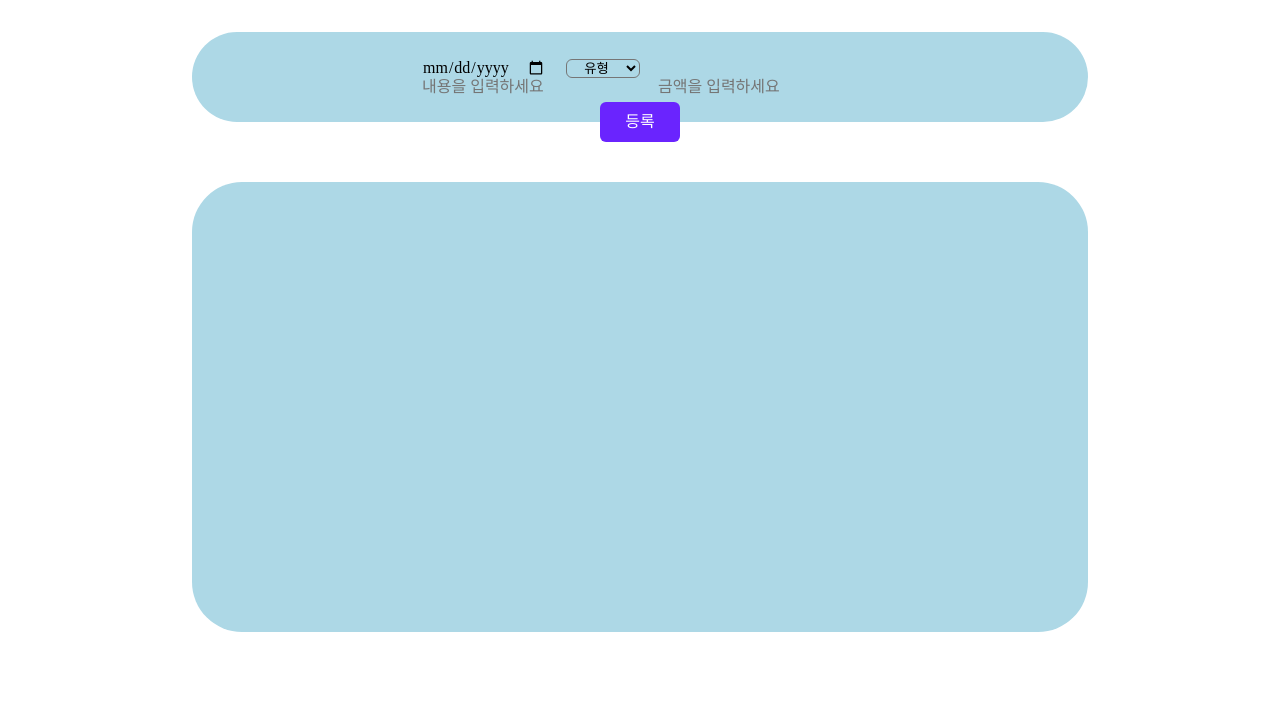
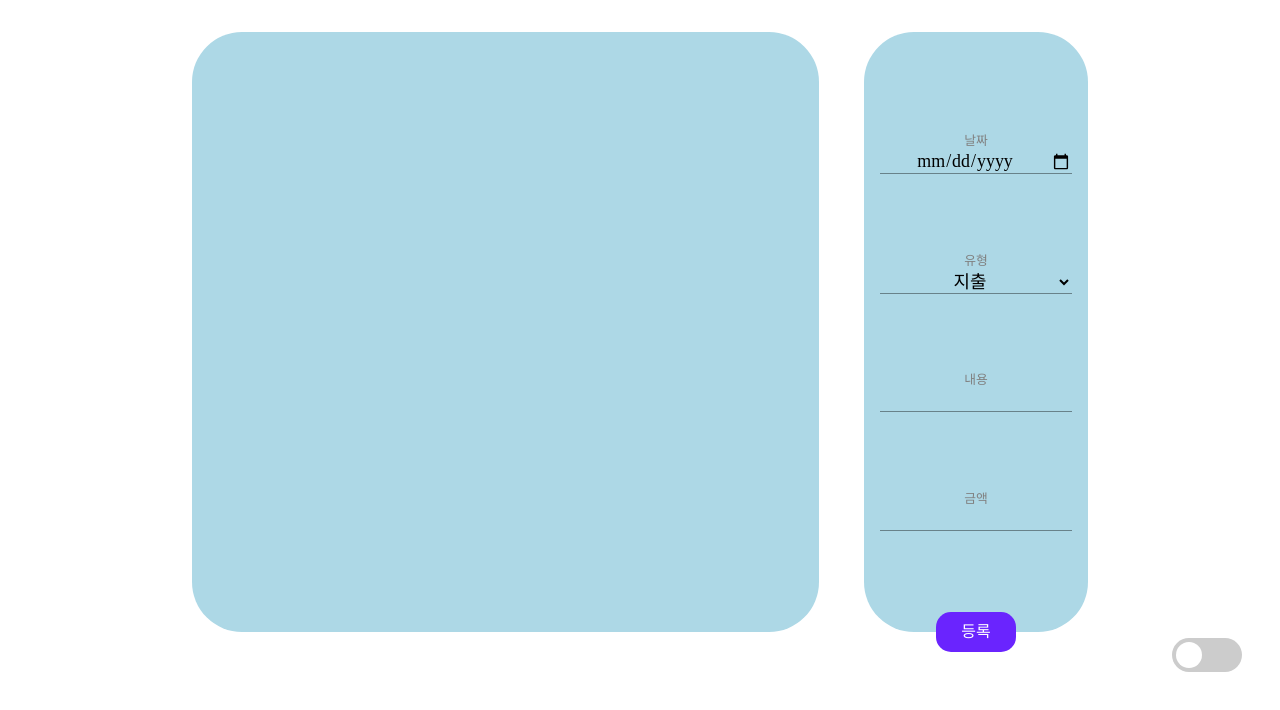
Before and after one commit to dodoli98/How-Money, a plain HTML site: page index.html in a window 1280 px wide. Shown: the part 88-798 px from the top of the page. Drawn offline with nearby package versions, Linux system fonts and the light colour scheme; a web font is replaced by a local one.

Commit message:
20240129

```diff
--- a/index.html
+++ b/index.html
@@ -7,10 +7,29 @@
     <link rel="stylesheet" href="reset.css">
     <link rel="stylesheet" href="style.css">
     <title>How Money?</title>
+    <script src="http://code.jquery.com/jquery-latest.min.js"></script>
+
+    <script src="main.js"></script>
 </head>
 
 <body>
     <div class="container">
+        <!-- theme button -->
+        <!--
+             다크모드와 라이트모드
+             스위치 모양으로 디자인해서
+             전원스위치를 누르는 모션
+             딸까 느낌?
+
+
+        -->
+
+        <label class="switch">
+            <input type="checkbox" id="togglebtn">
+            <span class="slider"></span>
+        </label>
+
+
         <!-- header -->
         <div class="header">
             <h1>
@@ -22,30 +41,45 @@
         <div class="mainWrapper">
 
 
+
+
+            <!-- calendar -->
+            <div class="calendar">
+
+
+            </div>
+
+
             <!-- formArea -->
             <div class="formArea">
                 <form id="inputForm">
-                    <input type="date" id="date" name="date">
 
-                    <select id="type" name="type" >
-                        <option value="" disabled selected hidden>유형</option>
-                        <option value="expense">지출</option>
-                        <option value="income">수입</option>
-                    </select> <br>
+                    <label class="formLabel">
+                        날짜
+                        <input type="date" id="date" name="date">
+                    </label>
 
-                    <input type="text" id="detail" name="detail" placeholder="내용을 입력하세요">
+                    <label class="formLabel">
+                        유형
+                        <select id="type" name="type">
+                            <option value="expense">지출</option>
+                            <option value="income">수입</option>
+                        </select>
+                    </label>
 
-                    <input type="number" id="amount" name="amount" placeholder="금액을 입력하세요">
+                    <label class="formLabel">
+                        내용
+                        <input type="text" id="detail" name="detail">
+                    </label>
 
-                    <input type="submit" value="등록">
+                    <label class="formLabel">
+                        금액
+                        <input type="number" id="amount" name="amount">
+                    </label>
+
+                    <input type="submit" value="등록" class="register-btn">
                 </form>
             </div>
-
-             <!-- calendar -->
-             <div class="calendar">
-
-
-             </div>
 
 
         </div> <!-- #mainWrapper -->
--- /dev/null
+++ b/main.js
@@ -0,0 +1,21 @@
+$(function () {
+    const $toggle = $('#togglebtn');
+    const $body = $('body');
+    const $logo = $('.header > h1');
+
+    $toggle.on('change', function () {
+        // 체크박스가 체크되었는지 여부를 확인합니다.
+        if ($(this).is(':checked')) {
+            // 체크되었을 때 body의 배경색을 검정으로 변경합니다.
+            $body.css('background-color', 'black');
+            console.log($logo);
+            $logo.css('color', 'white');
+        } else {
+            // 체크가 해제되었을 때 body의 배경색을 원래대로 돌립니다.
+            $body.css('background-color', '');
+            $logo.css('color', '');
+
+        }
+    });
+
+});
--- a/style.css
+++ b/style.css
@@ -5,10 +5,85 @@
     font-style: normal;
 }
 
+@keyframes jelly {
+    25% {
+        transform: scale(0.9, 1.1) translateX(-50%);
+    }
+
+    50% {
+        transform: scale(1.1, 0.9) translateX(-50%);
+    }
+
+    75% {
+        transform: scale(0.95, 1.05) translateX(-50%);
+    }
+}
+
+body {
+    transition: background-color 1s;
+}
+
+/* ------------------- container ------------------- */
+
 .container {
     width: 70%;
     margin: 0 auto;
 }
+
+.switch {
+    position: absolute;
+    display: inline-block;
+
+    bottom: 5%;
+    right: 3%;
+
+    width: 70px;
+    height: 34px;
+
+}
+
+.switch input {
+    appearance: none;
+}
+
+/* The slider */
+.slider {
+    position: absolute;
+    cursor: pointer;
+    top: 0;
+    left: 0;
+    right: 0;
+    bottom: 0;
+    background-color: #ccc;
+    border-radius: 20px;
+
+    transition: .4s;
+}
+
+.slider:before {
+    position: absolute;
+    content: "";
+    height: 26px;
+    width: 26px;
+    left: 4px;
+    bottom: 4px;
+    background-color: white;
+    -webkit-transition: .4s;
+    transition: .4s;
+    border-radius: 34px;
+
+}
+
+/*
+input:checked+.slider {
+    background-color: ;
+} */
+
+
+input:checked+.slider:before {
+    transform: translateX(34px);
+}
+
 
 
 /* ------------------- header ------------------- */
@@ -17,11 +92,13 @@
     font-family: 'seolleimcool-SemiBold';
 
     display: flex;
-    justify-content: center; /* 수평 가운데 정렬 */
-    align-items: center; /* 수직 가운데 정렬 */
+    justify-content: center;
+    /* 수평 가운데 정렬 */
+    align-items: center;
+    /* 수직 가운데 정렬 */
 }
 
-.header > h1 {
+.header>h1 {
     font-size: 3em;
 }
 
@@ -29,7 +106,7 @@
 
 .mainWrapper {
     display: flex;
-    flex-direction: column;
+    flex-direction: row;
 
     justify-content: space-between;
 
@@ -40,7 +117,8 @@
 .calendar {
     background-color: lightblue;
 
-    height: 75%;
+    width: 70%;
+
     border-radius: 50px;
     box-sizing: border-box;
 
@@ -52,47 +130,84 @@
     border-radius: 50px;
     box-sizing: border-box;
 
-    height: 15%;
-
+    width: 25%;
 
     display: flex;
-    justify-content: center; /* 수평 가운데 정렬 */
-    align-items: center; /* 수직 가운데 정렬 */
+    justify-content: center;
+    /* 수평 가운데 정렬 */
+    align-items: center;
+    /* 수직 가운데 정렬 */
 
     position: relative;
 
+    padding: 1em;
 }
 
 /* ------------------- form ------------------- */
 #inputForm {
+    height: 70%;
 
+
+    display: flex;
+    flex-direction: column;
+    justify-content: space-between;
+
+    text-align: center;
+}
+
+.formLabel {
+    line-height: 1.4em;
+    font-size: 0.8em;
+
+    color: gray;
+}
+
+.formLabel>* {
+    text-align: center;
+    font-size: 1.4em;
+    border: none;
+    /* 위쪽 테두리 제거 */
+    border-bottom: 1px solid rgba(0, 0, 0, 0.4);
+
+    background-color: transparent;
+    width: 100%;
+}
+
+
+
+#detail,
+#amount {
+    border-bottom: 1px solid rgba(0, 0, 0, 0.4);
 
 }
 
-#inputForm > * {
-    padding: 0 1em;
-    box-sizing: border-box;
-    border-radius: 6px;
-    background-color: transparent;
-}
 
-#inputForm > input[type="submit"] {
+.register-btn {
+
     height: 40px;
     width: 80px;
     color: #fff;
     background-color: #6A24FE;
+    border-radius: 15px;
+
+    cursor: pointer;
+    overflow: visible;
+
 
     position: absolute;
     bottom: -20px;
     left: 50%;
     transform: translateX(-50%);
-    cursor: pointer;
+}
+
+.register-btn:hover {
+    animation: jelly 0.5s;
 }
 
 
 /* ------------------- sidebar ------------------- */
 
-.sidebar{
+.sidebar {
     display: none;
 }
 
@@ -116,13 +231,22 @@
 
 
 /*테블릿 */
-@media all and (min-width:768px) and (max-width:1023px) {
-
-}
+@media all and (min-width:768px) and (max-width:1023px) {}
 
 /* 노트북 이상 */
 @media only screen and (min-width: 1024px) {
-    .header{
+    .header {
         height: 15vh;
     }
+
+    #switch {
+        position: absolute;
+        right: 3%;
+        bottom: 5%;
+
+
+
+    }
+
+
 }
```
